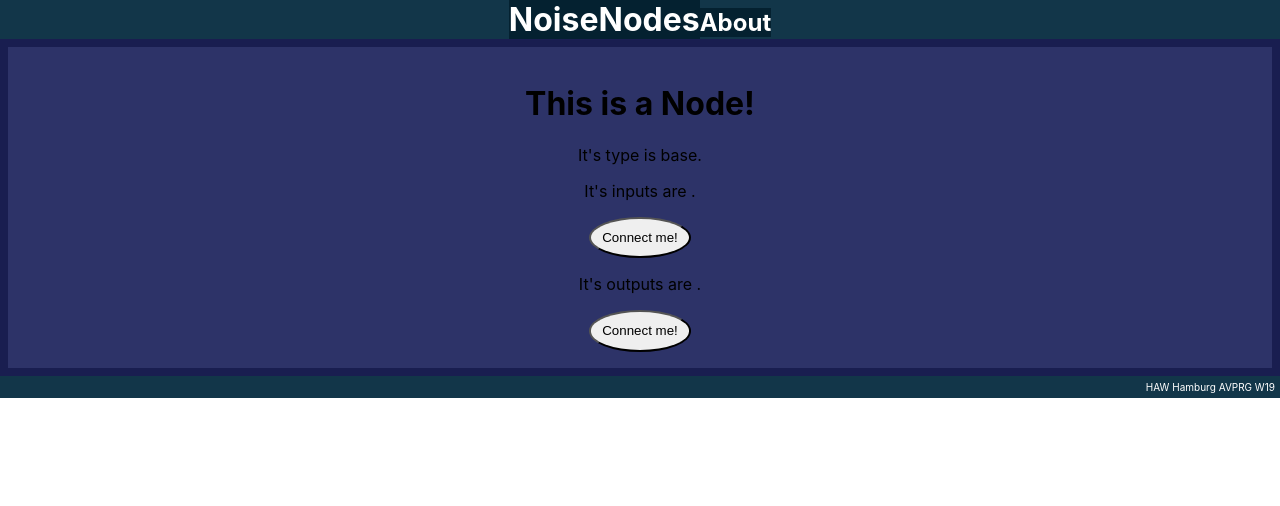
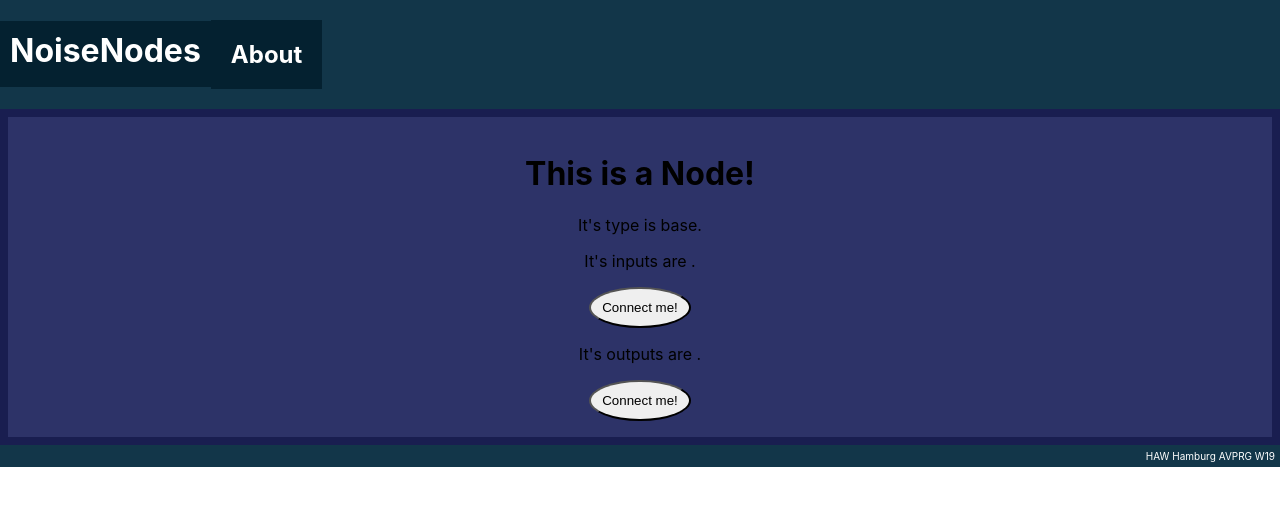
Before and after one commit to ychaw/noise-nodes, a React (Create React App) app: page / in a window 1280 px wide. Shown: the top 506 px of the page. Built offline with nearby package versions, Linux system fonts and the light colour scheme.

Commit message:
* Set Header display * Add padding to Header items

```diff
--- a/src/components/layout/Header.js
+++ b/src/components/layout/Header.js
@@ -10,18 +10,18 @@ function Header() {
 }
 
 const headerStyle = {
-    display: 'block',
+    display: 'flex',
     background: '#123649',
     border: '1px solid black'
 }
 
 const titleStyle = {
-    display: 'inline',
+    padding: '10px',
     background: '#042130',
     color: 'white'
 }
 const aboutStyle = {
-    display: 'inline',
+    padding: '20px',
     background: '#042130',
     color: 'white'
  }
```
